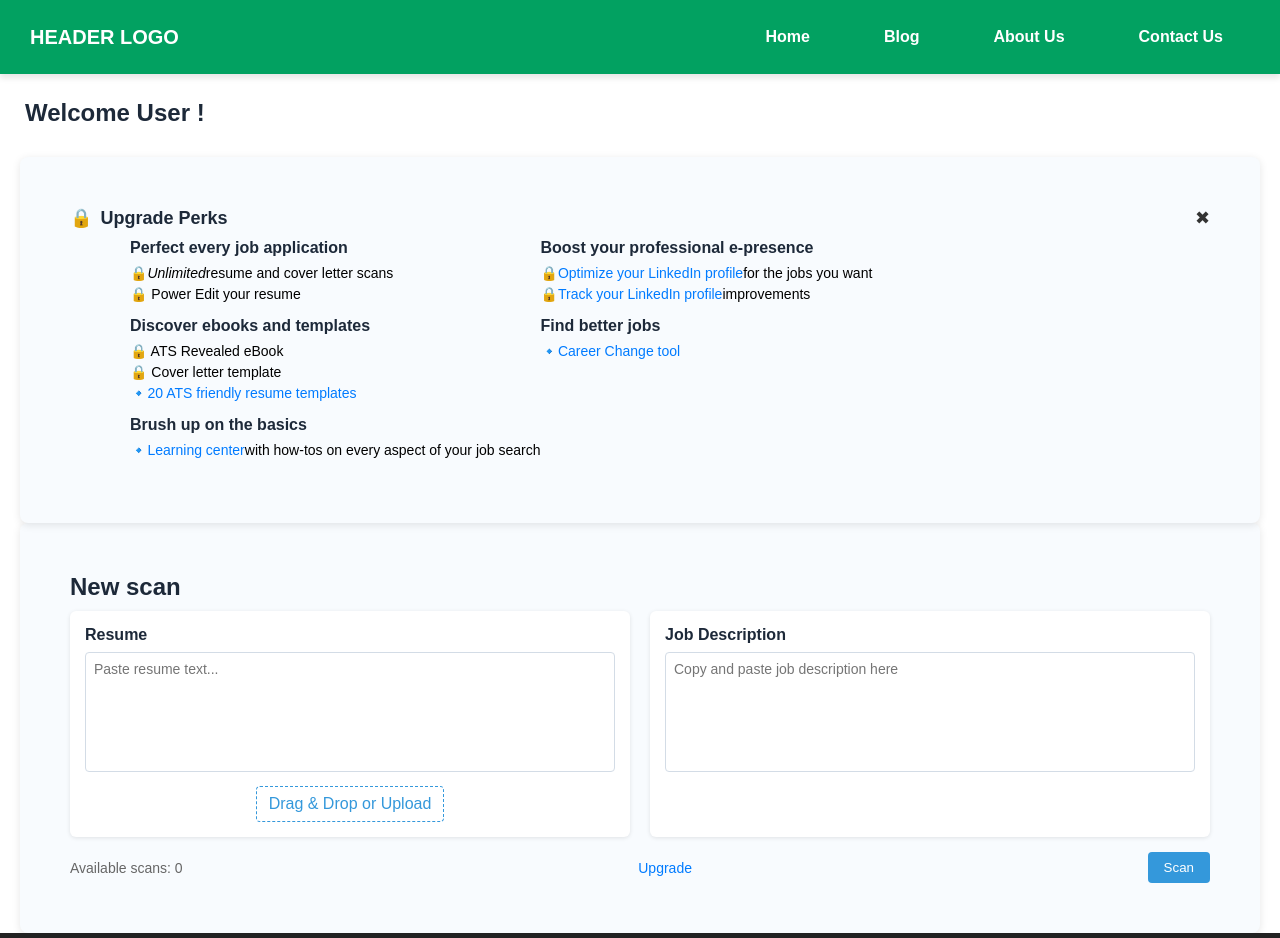
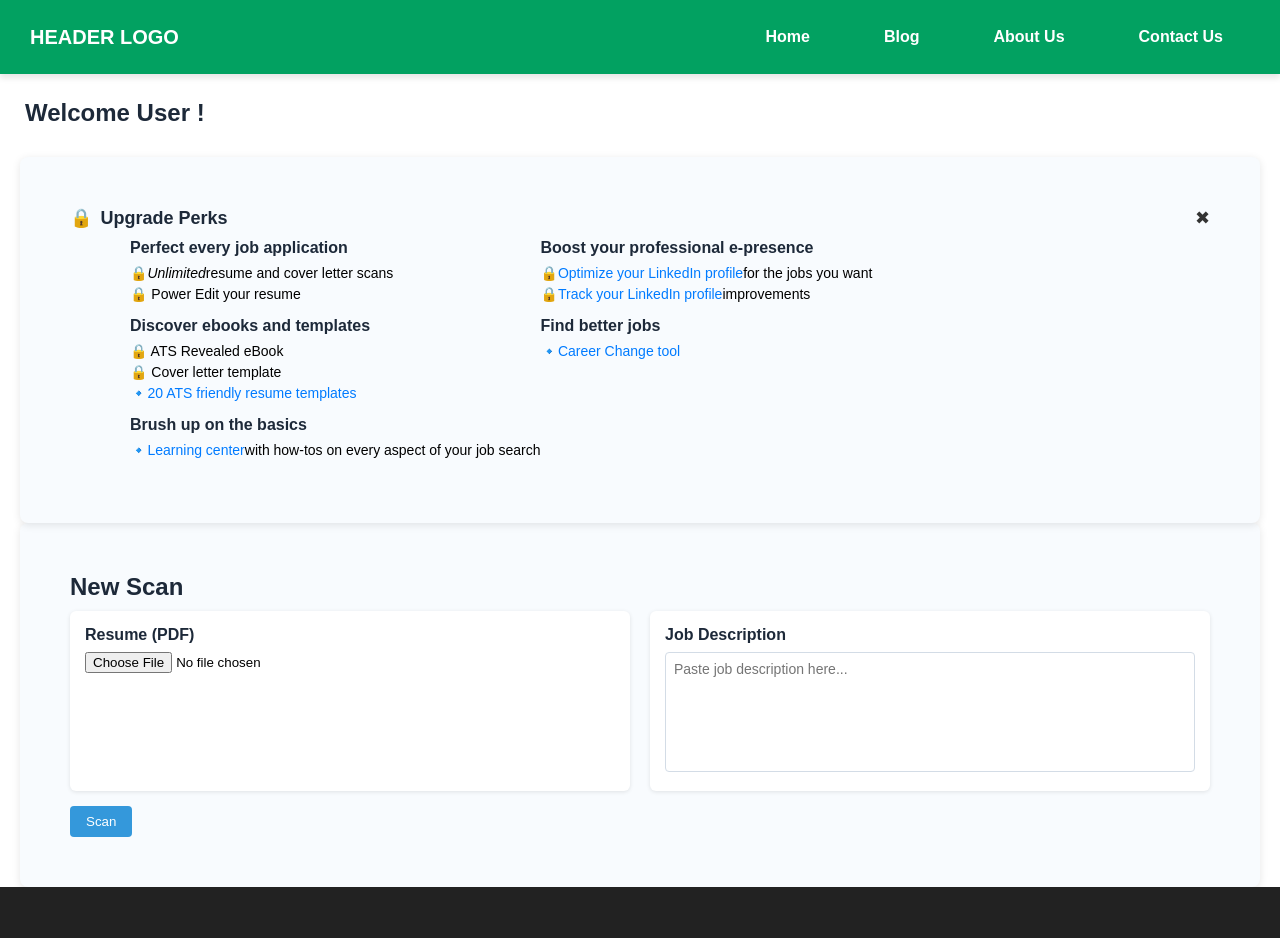
Before and after one commit to nimashanishadi/ats-resume-killer, a React (Vite) app: page / in a window 1280 px wide. Shown: the top 938 px of the page. Built offline with nearby package versions, Linux system fonts and the light colour scheme.

Commit message:
pdf upload to backend

```diff
--- a/src/Components/CustomerInput/UserInput/UserInput.jsx
+++ b/src/Components/CustomerInput/UserInput/UserInput.jsx
@@ -1,44 +1,67 @@
-import React from "react";
+import React, { useState } from "react";
 import { useSelector, useDispatch } from "react-redux";
-import { setResume, setJobDescription, resetInputs } from "../../../store/slices/userInputSlice";
+import { setResumeFile, setJobDescription, resetInputs } from "../../../store/slices/userInputSlice";
 import { sendUserData } from "../../../api/api";
 import "./UserInput.css";
 
-
-
 const UserInput = () => {
   const dispatch = useDispatch();
-  const { resume, jobDescription } = useSelector((state) => state.userInput);
+  const { resumeFileName, jobDescription } = useSelector((state) => state.userInput);
+  const [resumeFile, setResumeFileState] = useState(null); // Local state for the actual file
+
+  const handleFileChange = (e) => {
+    const file = e.target.files[0];
+    if (file && file.type === "application/pdf") {
+      setResumeFileState(file); // Store file in local state
+      dispatch(setResumeFile(file.name)); // Store only file name in Redux
+    } else {
+      alert("Please upload a PDF file.");
+    }
+  };
 
   const handleScan = async () => {
-    await sendUserData({ resume, jobDescription });
-    dispatch(resetInputs()); // Clear fields after sending
+    if (!resumeFile) {
+      alert("Please upload a resume.");
+      return;
+    }
 
+    const formData = new FormData();
+    formData.append("resume", resumeFile); // File
+    formData.append("jobDescription", jobDescription); // Text input
+
+    try {
+      const response = await fetch("http://localhost:8080/api/scan", {
+        method: "POST",
+        body: formData, // FormData must be the body
+      });
+
+      if (!response.ok) {
+        throw new Error(`Server error: ${response.status}`);
+      }
+
+      console.log("Upload successful!");
+      dispatch(resetInputs());
+      setResumeFileState(null);
+    } catch (error) {
+      console.error("Error uploading file:", error);
+    }
   };
+
 
   return (
     <div className="user-input-container">
-      <h2 className="new-scan">New scan</h2>
+      <h2 className="new-scan">New Scan</h2>
       <div className="input-sections">
         <div className="input-box">
-          <h3>Resume</h3>
-          <textarea
-            placeholder="Paste resume text..."
-            value={resume}
-            onChange={(e) => dispatch(setResume(e.target.value))}
-          />
-          <div className="upload-box">
-            <input type="file" id="resumeUpload" hidden />
-            <label htmlFor="resumeUpload" className="upload-button">
-              Drag & Drop or Upload
-            </label>
-          </div>
+          <h3>Resume (PDF)</h3>
+          <input type="file" accept=".pdf" onChange={handleFileChange} />
+          {resumeFileName && <p>{resumeFileName}</p>} {/* Display file name */}
         </div>
 
         <div className="input-box">
           <h3>Job Description</h3>
           <textarea
-            placeholder="Copy and paste job description here"
+            placeholder="Paste job description here..."
             value={jobDescription}
             onChange={(e) => dispatch(setJobDescription(e.target.value))}
           />
@@ -46,9 +69,7 @@ const UserInput = () => {
       </div>
 
       <div className="bottom-section">
-        <span className="scan-count">Available scans: 0</span>
-        <a href="#" className="upgrade-link">Upgrade</a>
-        <button className="scan-button" onClick={handleScan} >
+        <button className="scan-button" onClick={handleScan}>
           Scan
         </button>
       </div>
--- a/src/store/slices/userInputSlice.jsx
+++ b/src/store/slices/userInputSlice.jsx
@@ -1,26 +1,26 @@
 import { createSlice } from "@reduxjs/toolkit";
 
 const initialState = {
-  resume: "",
-  jobDescription: "",
+  resumeFile: null, // Store file here
+  jobDescription: ""
 };
 
 const userInputSlice = createSlice({
   name: "userInput",
   initialState,
   reducers: {
-    setResume: (state, action) => {
-      state.resume = action.payload;
+    setResumeFile: (state, action) => {
+      state.resumeFile = action.payload;
     },
     setJobDescription: (state, action) => {
       state.jobDescription = action.payload;
     },
     resetInputs: (state) => {
-      state.resume = "";
+      state.resumeFile = null;
       state.jobDescription = "";
     },
   },
 });
 
-export const { setResume, setJobDescription, resetInputs } = userInputSlice.actions;
+export const { setResumeFile, setJobDescription, resetInputs } = userInputSlice.actions;
 export default userInputSlice.reducer;
```
